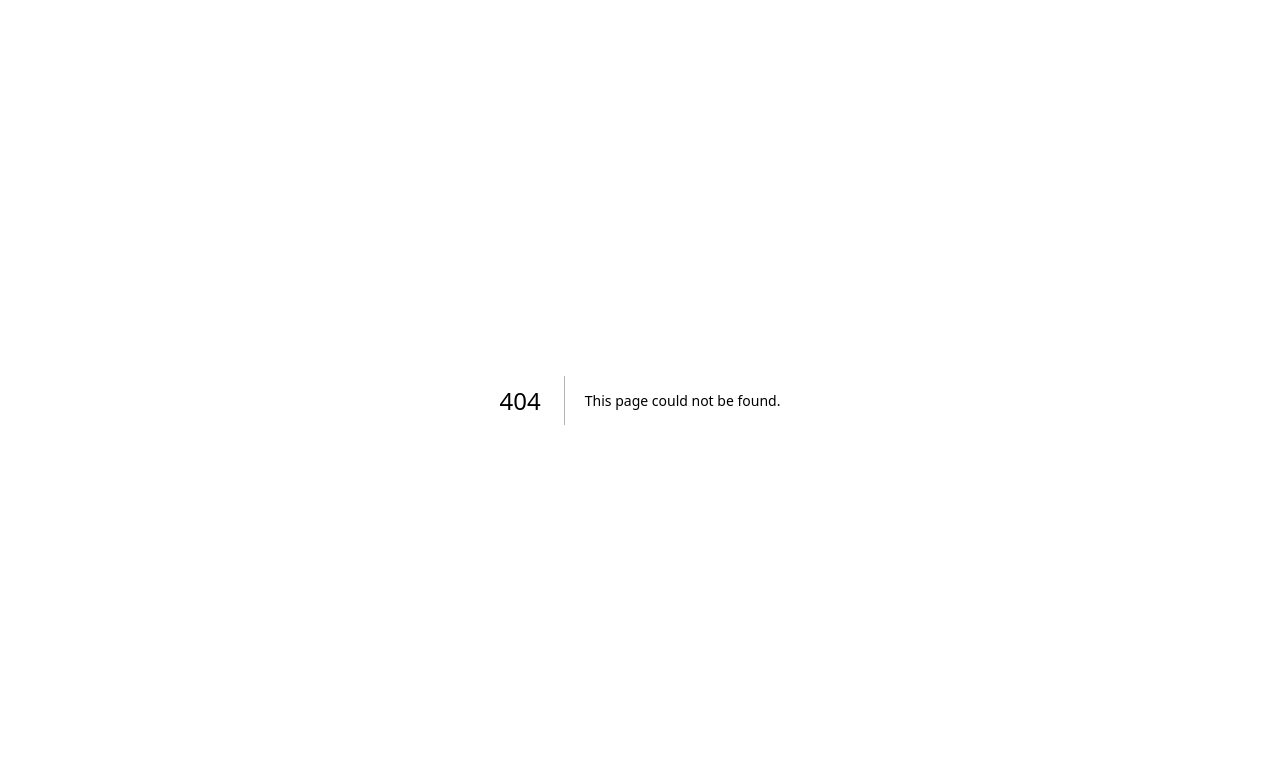
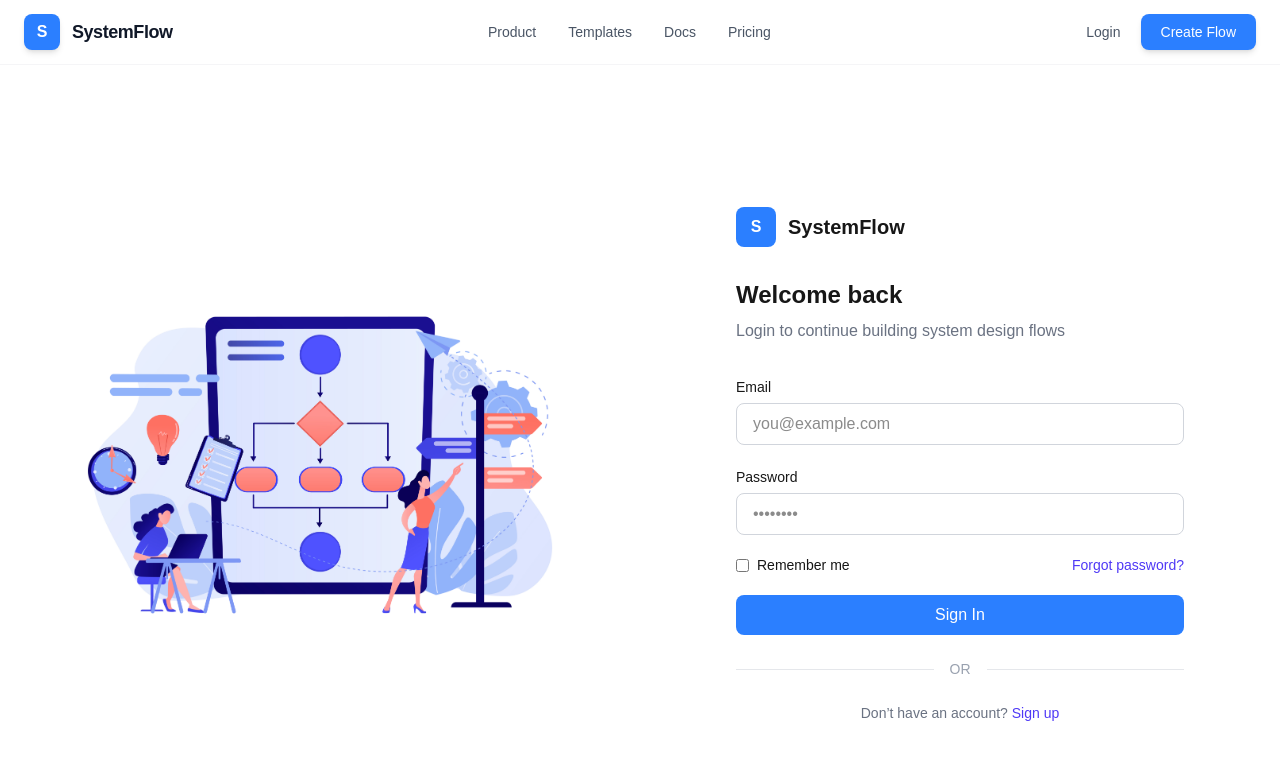
Before and after one commit to Gautamkumarsolanki/systemvisualizer, a Next.js app: page /login in a window 1280 px wide. Before the commit this address had no page. Shown: the top 760 px of the page. Built offline with nearby package versions, Linux system fonts and the light colour scheme.

Commit message:
added login and signup pages

```diff
--- /dev/null
+++ b/app/(auth)/login/page.tsx
@@ -0,0 +1,108 @@
+"use client";
+
+import Link from "next/link";
+
+export default function LoginPage() {
+  return (
+    <div className="min-h-screen flex">
+
+      {/* Left Section (Brand / Product Info) */}
+      <div className="hidden lg:flex w-1/2 text-white flex-col justify-center px-16">
+        <img
+          src="/assets/workflow.jpg"
+          alt="Login Illustration"
+        />
+      </div>
+
+      {/* Right Section (Login Form) */}
+      <div className="flex flex-1 items-center justify-center px-6">
+
+        <div className="w-full max-w-md">
+
+          {/* Logo */}
+          <div className="flex items-center gap-3 mb-8">
+            <div className="h-10 w-10 rounded-lg bg-blue-500 flex items-center justify-center text-white font-bold">
+              S
+            </div>
+            <span className="text-xl font-semibold">SystemFlow</span>
+          </div>
+
+          <h2 className="text-2xl font-semibold mb-2">
+            Welcome back
+          </h2>
+
+          <p className="text-gray-500 mb-8">
+            Login to continue building system design flows
+          </p>
+
+          {/* Form */}
+          <form className="space-y-5">
+
+            <div>
+              <label className="text-sm font-medium">
+                Email
+              </label>
+              <input
+                type="email"
+                placeholder="you@example.com"
+                className="mt-1 w-full rounded-lg border border-gray-300 px-4 py-2 focus:outline-none focus:ring-2 focus:ring-indigo-500"
+              />
+            </div>
+
+            <div>
+              <label className="text-sm font-medium">
+                Password
+              </label>
+              <input
+                type="password"
+                placeholder="••••••••"
+                className="mt-1 w-full rounded-lg border border-gray-300 px-4 py-2 focus:outline-none focus:ring-2 focus:ring-indigo-500"
+              />
+            </div>
+
+            <div className="flex items-center justify-between text-sm">
+              <label className="flex items-center gap-2">
+                <input type="checkbox" />
+                Remember me
+              </label>
+
+              <Link
+                href="/forgot-password"
+                className="text-indigo-600 hover:underline"
+              >
+                Forgot password?
+              </Link>
+            </div>
+
+            <button
+              className="w-full rounded-lg bg-blue-500 text-white py-2 font-medium hover:opacity-90 transition"
+            >
+              Sign In
+            </button>
+
+          </form>
+
+          {/* Divider */}
+          <div className="flex items-center gap-4 my-6">
+            <div className="flex-1 h-px bg-gray-200"></div>
+            <span className="text-sm text-gray-400">OR</span>
+            <div className="flex-1 h-px bg-gray-200"></div>
+          </div>
+
+          {/* Signup */}
+          <p className="text-center text-sm text-gray-500 mt-6">
+            Don’t have an account?{" "}
+            <Link
+              href="/signup"
+              className="text-indigo-600 font-medium"
+            >
+              Sign up
+            </Link>
+          </p>
+
+        </div>
+
+      </div>
+    </div>
+  );
+}
--- /dev/null
+++ b/app/(auth)/signup/page.tsx
@@ -0,0 +1,105 @@
+"use client";
+
+import Link from "next/link";
+
+export default function SignupPage() {
+  return (
+    <div className="min-h-screen flex">
+
+      {/* Left Branding Section */}
+      <div className="hidden lg:flex w-1/2 text-white flex-col justify-center px-16">
+        <img
+          src="/assets/workflow.jpg"
+          alt="Login Illustration"
+        />
+      </div>
+
+      {/* Right Signup Form */}
+      <div className="flex flex-1 items-center justify-center px-6">
+
+        <div className="w-full max-w-md">
+
+          {/* Logo */}
+          <div className="flex items-center gap-3 mb-8">
+            <div className="h-10 w-10 rounded-lg bg-blue-500 flex items-center justify-center text-white font-bold">
+              S
+            </div>
+            <span className="text-xl font-semibold">SystemFlow</span>
+          </div>
+
+          <h2 className="text-2xl font-semibold mb-2">
+            Create your account
+          </h2>
+
+          <p className="text-gray-500 mb-8">
+            Start building system design flows today
+          </p>
+
+          {/* Signup Form */}
+          <form className="space-y-5">
+
+            <div>
+              <label className="text-sm font-medium">
+                Email
+              </label>
+              <input
+                type="email"
+                placeholder="you@example.com"
+                className="mt-1 w-full rounded-lg border border-gray-300 px-4 py-2 focus:outline-none focus:ring-2 focus:ring-indigo-500"
+              />
+            </div>
+
+            <div>
+              <label className="text-sm font-medium">
+                Password
+              </label>
+              <input
+                type="password"
+                placeholder="••••••••"
+                className="mt-1 w-full rounded-lg border border-gray-300 px-4 py-2 focus:outline-none focus:ring-2 focus:ring-indigo-500"
+              />
+            </div>
+
+            <div>
+              <label className="text-sm font-medium">
+                Confirm Password
+              </label>
+              <input
+                type="password"
+                placeholder="••••••••"
+                className="mt-1 w-full rounded-lg border border-gray-300 px-4 py-2 focus:outline-none focus:ring-2 focus:ring-indigo-500"
+              />
+            </div>
+
+            <button
+              className="w-full rounded-lg bg-blue-500 text-white py-2 font-medium hover:opacity-90 transition"
+            >
+              Create Account
+            </button>
+
+          </form>
+
+          {/* Divider */}
+          <div className="flex items-center gap-4 my-6">
+            <div className="flex-1 h-px bg-gray-200"></div>
+            <span className="text-sm text-gray-400">OR</span>
+            <div className="flex-1 h-px bg-gray-200"></div>
+          </div>
+
+          {/* Login Link */}
+          <p className="text-center text-sm text-gray-500 mt-6">
+            Already have an account?{" "}
+            <Link
+              href="/login"
+              className="text-indigo-600 font-medium"
+            >
+              Sign in
+            </Link>
+          </p>
+
+        </div>
+
+      </div>
+    </div>
+  );
+}
--- a/app/layout.tsx
+++ b/app/layout.tsx
@@ -3,7 +3,7 @@ import { Geist, Geist_Mono } from "next/font/google";
 import "./globals.css";
 import SystemContextProvider from "./providers/SystemProvider";
 import { ModalContextProvider } from "./providers/ModalContext";
-
+import Header from "@/components/ui/Header";
 const geistSans = Geist({
   variable: "--font-geist-sans",
   subsets: ["latin"],
@@ -29,6 +29,7 @@ export default function RootLayout({
       <body
         className={`${geistSans.variable} ${geistMono.variable} antialiased`}
       >
+        <Header/>
         <SystemContextProvider>
           <ModalContextProvider>
             {children}
--- /dev/null
+++ b/components/ui/Header.tsx
@@ -0,0 +1,95 @@
+"use client";
+
+import Link from "next/link";
+import { useState } from "react";
+import { Menu, X } from "lucide-react";
+
+export default function Header() {
+  const [open, setOpen] = useState(false);
+
+  return (
+    <header className="sticky top-0 z-50 w-full border-b border-gray-200/40 bg-white/60 backdrop-blur-xl">
+      <div className="max-w-8xl mx-auto flex h-16 items-center justify-between px-6">
+
+        {/* Logo */}
+        <Link href="/" className="flex items-center gap-3 group">
+          <div className="flex h-9 w-9 items-center justify-center rounded-lg bg-blue-500 text-white font-bold shadow-md">
+            S
+          </div>
+
+          <span className="text-lg font-semibold tracking-tight text-gray-900">
+            SystemFlow
+          </span>
+        </Link>
+
+        {/* Desktop Nav */}
+        <nav className="hidden md:flex items-center gap-8 text-sm font-medium text-gray-600">
+
+          {["Product", "Templates", "Docs", "Pricing"].map((item) => (
+            <Link
+              key={item}
+              href="/"
+              className="relative group"
+            >
+              {item}
+
+              <span className="absolute left-0 -bottom-1 h-[2px] w-0 bg-indigo-600 transition-all duration-300 group-hover:w-full"></span>
+            </Link>
+          ))}
+
+        </nav>
+
+        {/* Right Section */}
+        <div className="hidden md:flex items-center gap-5">
+
+          <Link
+            href="/login"
+            className="text-sm font-medium text-gray-600 hover:text-black transition"
+          >
+            Login
+          </Link>
+
+          <Link
+            href="/editor"
+            className="rounded-lg bg-blue-500 px-5 py-2 text-sm font-medium text-white shadow-md transition hover:shadow-lg hover:scale-[1.02]"
+          >
+            Create Flow
+          </Link>
+
+        </div>
+
+        {/* Mobile Button */}
+        <button
+          onClick={() => setOpen(!open)}
+          className="md:hidden"
+        >
+          {open ? <X size={22} /> : <Menu size={22} />}
+        </button>
+
+      </div>
+
+      {/* Mobile Menu */}
+      {open && (
+        <div className="md:hidden border-t border-gray-200 bg-white">
+          <div className="flex flex-col gap-4 px-6 py-5 text-sm">
+
+            <Link href="/">Product</Link>
+            <Link href="/">Templates</Link>
+            <Link href="/">Docs</Link>
+            <Link href="/">Pricing</Link>
+            <Link href="/login">Login</Link>
+
+            <Link
+              href="/editor"
+              className="mt-2 rounded-lg bg-gradient-to-r from-indigo-500 to-purple-600 px-4 py-2 text-white text-center"
+            >
+              Create Flow
+            </Link>
+
+          </div>
+        </div>
+      )}
+
+    </header>
+  );
+}
--- a/package.json
+++ b/package.json
@@ -12,6 +12,7 @@
     "@xyflow/react": "^12.10.0",
     "lucide-react": "^0.563.0",
     "next": "16.1.1",
+    "next-auth": "^4.24.13",
     "react": "19.2.3",
     "react-dom": "19.2.3"
   },
```
Also changed, not shown: public/assets/workflow.jpg (added), 1 other file (tests, documents, lock files or other folders).
